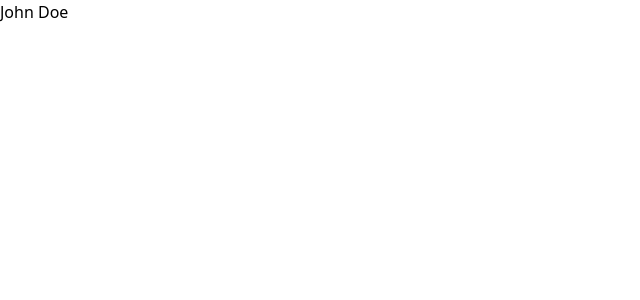
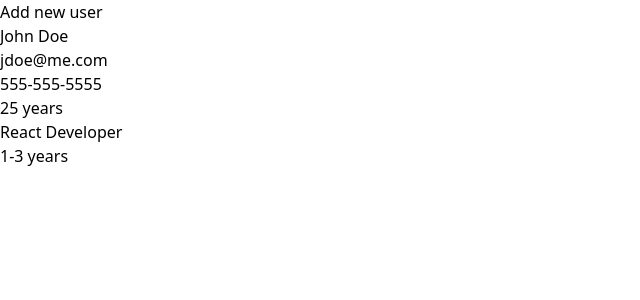
Before and after one commit to galibibr/alif-task, a React (Vite) app: page / in a window 1280 px wide. Shown: the top 300 px of the page, without its empty margins (0-640 px from the left). Built offline with nearby package versions, Linux system fonts and the light colour scheme; data requests are answered from the project's data file.

Commit message:
Update App.tsx

```diff
--- a/src/App.tsx
+++ b/src/App.tsx
@@ -1,22 +1,20 @@
 import { useGetUsersQuery } from "./api/userApi";
-import { User } from "./helpers/types";
+import { Header } from "./components/Header";
+import Users from "./components/Users";
 
-export default function App() {
-   const { data, isLoading, error } = useGetUsersQuery();
+export default function App(): JSX.Element {
+   const { data: users, isLoading, error } = useGetUsersQuery();
 
-   if (error) return <div>Error</div>;
+   if (error) return <div>Request failed</div>
 
    if (isLoading) return <div>Loading...</div>;
 
    return (
       <div>
-         {data ? (
-            <>
-               {data.map((user: User) => (
-                  <h3 key={user.id}>{user.fullname}</h3>
-               ))}
-            </>
-         ) : null}
+        <Header />
+         {users?.length ? (
+            <Users users={users} />
+         ) : <div>No users found</div>}
       </div>
    );
 }
```
